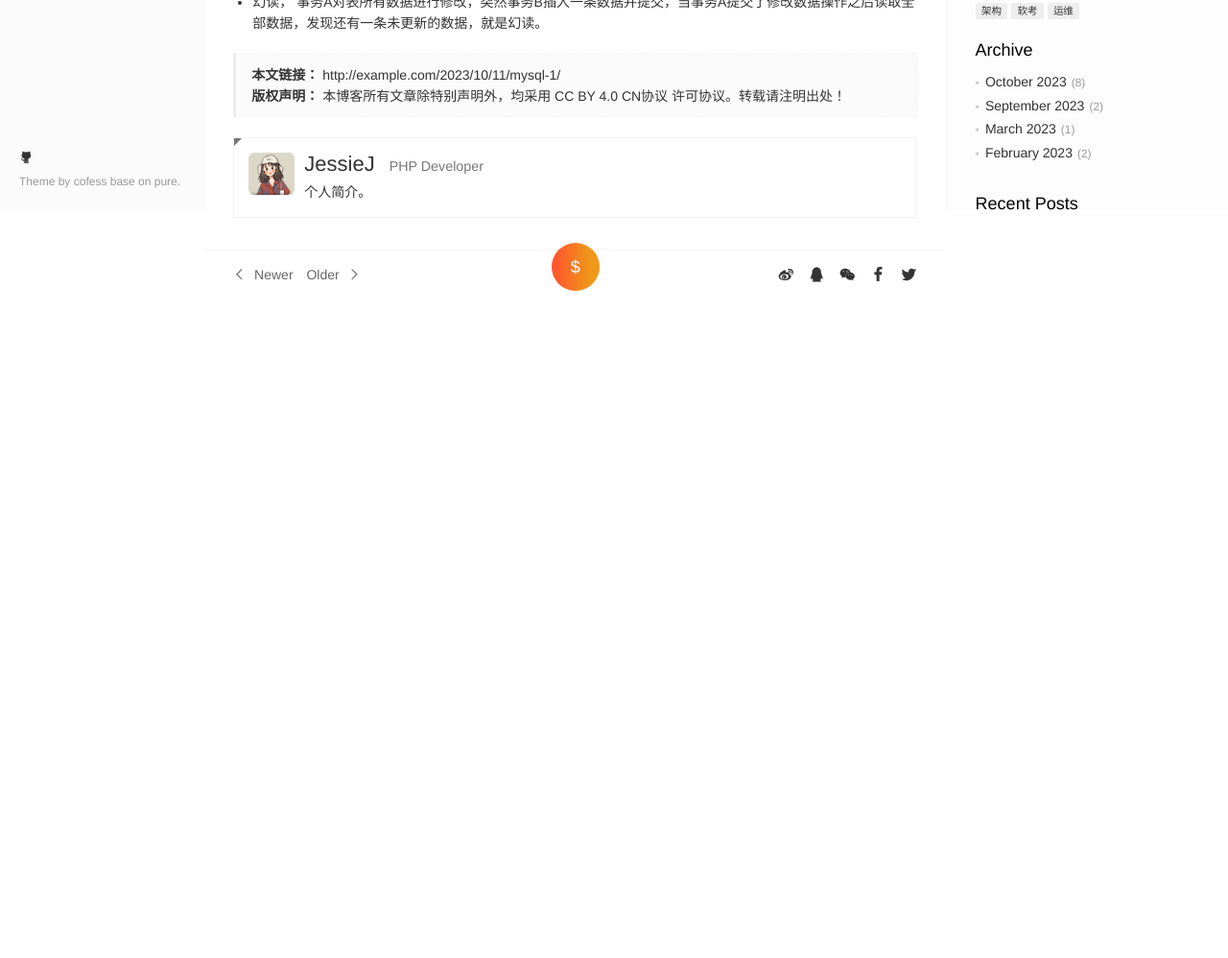
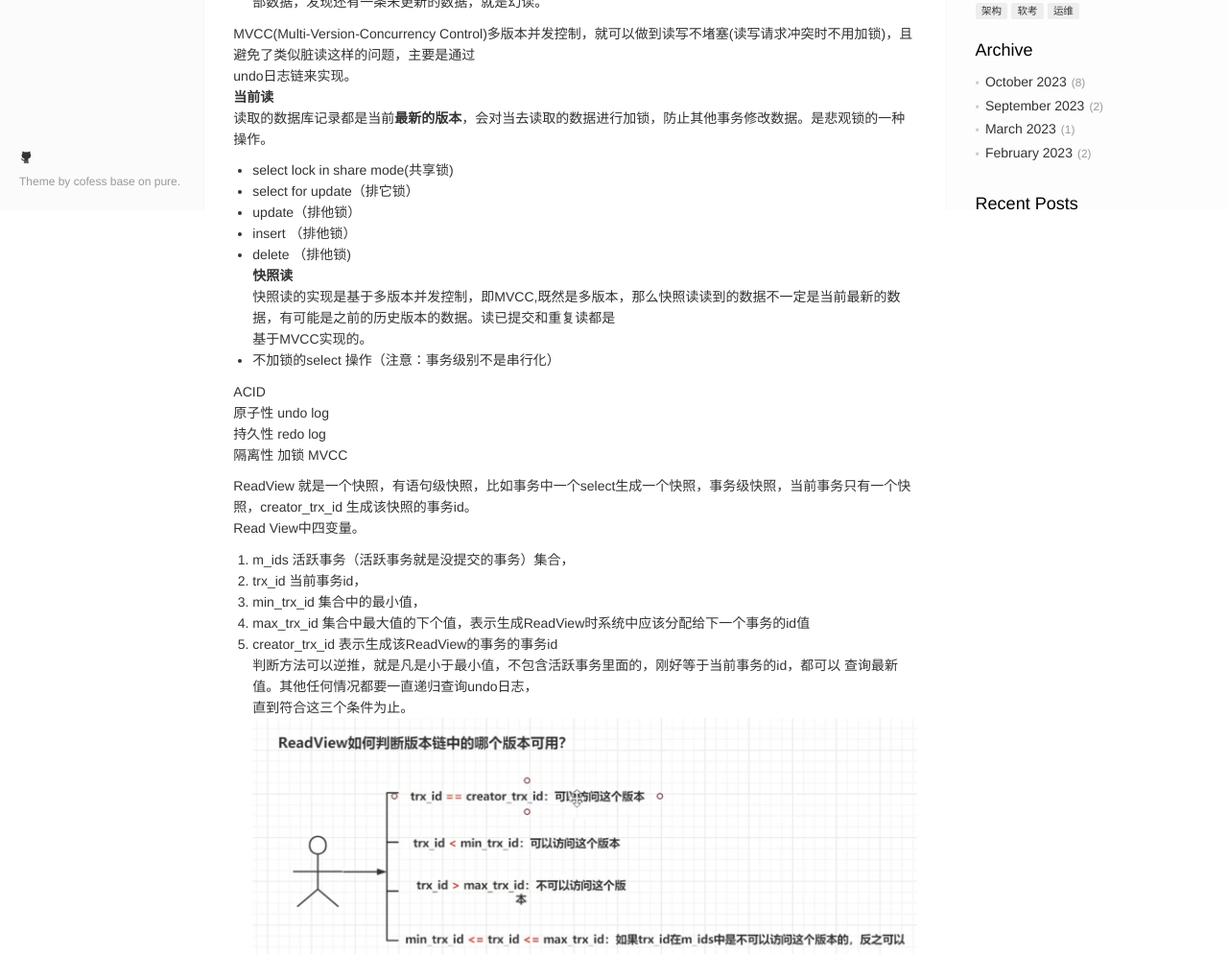
Before and after one commit to CherryJX/cherryJX.github.io, a plain HTML site: page 2023/10/11/mysql-1/index.html in a window 1280 px wide. Shown: the part 581-1579 px from the top of the page at 96% size. Before the commit the page ends 893 px from the top, so only its background shows below. Drawn offline with nearby package versions, Linux system fonts and the light colour scheme; no server answers; a script that the page names is missing.

Commit message:
Site updated: 2023-11-10 14:43:04

```diff
--- a/2023/10/11/mysql-1/index.html
+++ b/2023/10/11/mysql-1/index.html
@@ -18,18 +18,20 @@
 
 
   <title>MySQL事务四种隔离级别原理以及延伸问题 | Hexo</title>
-  <meta name="description" content="MySQL支持四种事务隔离级别：InnoDB引擎中，定义了四种隔离级别供我们使用，级别越高事务隔离性越好，但性能就越低，而隔离性由MySQL的各种锁以及MVCC机制来实现。MVCC(Multi-Version-Concurrency Control)多版本并发控制，就可以做到读写不堵塞，且避免了类似脏读这样的问题，主要是通过undo日志链来实现。  读未提交 （Read Uncommitted）:">
+  <meta name="description" content="MySQL支持四种事务隔离级别：InnoDB引擎中，定义了四种隔离级别供我们使用，级别越高事务隔离性越好，但性能就越低，而隔离性由MySQL的各种锁以及MVCC机制来实现。  读未提交 （Read Uncommitted）: 允许事务读取其他事务未提交的数据，可能导致脏读，不可重复读和幻读问题。 读已提交 （Read Committed）：保证事务读取的数据都是已提交的，避免了脏读，但有可能出现不">
 <meta property="og:type" content="article">
 <meta property="og:title" content="MySQL事务四种隔离级别原理以及延伸问题">
 <meta property="og:url" content="http://example.com/2023/10/11/mysql-1/index.html">
 <meta property="og:site_name" content="Hexo">
-<meta property="og:description" content="MySQL支持四种事务隔离级别：InnoDB引擎中，定义了四种隔离级别供我们使用，级别越高事务隔离性越好，但性能就越低，而隔离性由MySQL的各种锁以及MVCC机制来实现。MVCC(Multi-Version-Concurrency Control)多版本并发控制，就可以做到读写不堵塞，且避免了类似脏读这样的问题，主要是通过undo日志链来实现。  读未提交 （Read Uncommitted）:">
+<meta property="og:description" content="MySQL支持四种事务隔离级别：InnoDB引擎中，定义了四种隔离级别供我们使用，级别越高事务隔离性越好，但性能就越低，而隔离性由MySQL的各种锁以及MVCC机制来实现。  读未提交 （Read Uncommitted）: 允许事务读取其他事务未提交的数据，可能导致脏读，不可重复读和幻读问题。 读已提交 （Read Committed）：保证事务读取的数据都是已提交的，避免了脏读，但有可能出现不">
 <meta property="og:locale" content="en_US">
+<meta property="og:image" content="http://example.com/images/readview.png">
 <meta property="article:published_time" content="2023-10-11T07:09:06.000Z">
-<meta property="article:modified_time" content="2023-10-13T01:01:11.656Z">
+<meta property="article:modified_time" content="2023-11-10T02:32:25.157Z">
 <meta property="article:author" content="John Doe">
 <meta property="article:tag" content="MySQL">
 <meta name="twitter:card" content="summary">
+<meta name="twitter:image" content="http://example.com/images/readview.png">
   <!-- Canonical links -->
   <link rel="canonical" href="http://example.com/2023/10/11/mysql-1/index.html">
 
@@ -380,11 +382,11 @@
     </div>
     <div class="article-entry marked-body" itemprop="articleBody">
 
-        <h6 id="MySQL支持四种事务隔离级别："><a href="#MySQL支持四种事务隔离级别：" class="headerlink" title="MySQL支持四种事务隔离级别："></a>MySQL支持四种事务隔离级别：</h6><p>InnoDB引擎中，定义了四种隔离级别供我们使用，级别越高事务隔离性越好，但性能就越低，而隔离性由MySQL的各种锁以及MVCC机制来实现。<br>MVCC(Multi-Version-Concurrency Control)多版本并发控制，就可以做到读写不堵塞，且避免了类似脏读这样的问题，主要是通过undo日志链来实现。</p>
+        <h6 id="MySQL支持四种事务隔离级别："><a href="#MySQL支持四种事务隔离级别：" class="headerlink" title="MySQL支持四种事务隔离级别："></a>MySQL支持四种事务隔离级别：</h6><p>InnoDB引擎中，定义了四种隔离级别供我们使用，级别越高事务隔离性越好，但性能就越低，而隔离性由MySQL的各种锁以及MVCC机制来实现。</p>
 <ul>
 <li>读未提交 （Read Uncommitted）: 允许事务读取其他事务未提交的数据，可能导致脏读，不可重复读和幻读问题。</li>
 <li>读已提交 （Read Committed）：保证事务读取的数据都是已提交的，避免了脏读，但有可能出现不可重复读和幻读问题。（语句级快照）</li>
-<li>可重复读 （Repeatable Read）：Mysql默认的事务隔离级别，该隔离级别在读提交的基础上，进一步限制了并发事务对数据的修改，确保了事务读取的数据在整个事务期间不变，但仍然存在幻读问题。（事务级快照）</li>
+<li>可重复读 （Repeatable Read）：Mysql默认的事务隔离级别，该隔离级别在读提交的基础上，进一步限制了并发事务对数据的修改，确保了事务读取的数据在<br>整个事务期间不变，但仍然存在幻读问题。（事务级快照）</li>
 <li>串行化（serializable）：该隔离级别是最高的隔离级别，它确保了事务的串行执行，避免了脏读，不可重复读和幻读问题，但也会降低系统的并发度。</li>
 </ul>
 <h6 id="搞懂脏读-不可重复读-幻读"><a href="#搞懂脏读-不可重复读-幻读" class="headerlink" title="搞懂脏读 不可重复读 幻读"></a>搞懂脏读 不可重复读 幻读</h6><ul>
@@ -392,6 +394,24 @@
 <li>不可重复读， 在一个事务内，最开始读到的数据和事务结束前任意时刻读到的同一批数据存在不一致的情况。读未提交和读提交时，会发生不可重复读现象。</li>
 <li>幻读， 事务A对表所有数据进行修改，突然事务B插入一条数据并提交，当事务A提交了修改数据操作之后读取全部数据，发现还有一条未更新的数据，就是幻读。</li>
 </ul>
+<p>MVCC(Multi-Version-Concurrency Control)多版本并发控制，就可以做到读写不堵塞(读写请求冲突时不用加锁)，且避免了类似脏读这样的问题，主要是通过<br>undo日志链来实现。<br><strong>当前读</strong><br>读取的数据库记录都是当前<strong>最新的版本</strong>，会对当去读取的数据进行加锁，防止其他事务修改数据。是悲观锁的一种操作。</p>
+<ul>
+<li>select lock in share mode(共享锁)</li>
+<li>select for update（排它锁）</li>
+<li>update（排他锁）</li>
+<li>insert （排他锁）</li>
+<li>delete （排他锁)<br><strong>快照读</strong><br>快照读的实现是基于多版本并发控制，即MVCC,既然是多版本，那么快照读读到的数据不一定是当前最新的数据，有可能是之前的历史版本的数据。读已提交和重复读都是<br>基于MVCC实现的。</li>
+<li>不加锁的select 操作（注意：事务级别不是串行化）</li>
+</ul>
+<p>ACID<br>原子性 undo log<br>持久性 redo log<br>隔离性 加锁 MVCC</p>
+<p>ReadView 就是一个快照，有语句级快照，比如事务中一个select生成一个快照，事务级快照，当前事务只有一个快照，creator_trx_id 生成该快照的事务id。<br>Read View中四变量。</p>
+<ol>
+<li>m_ids 活跃事务（活跃事务就是没提交的事务）集合，</li>
+<li>trx_id 当前事务id，</li>
+<li>min_trx_id 集合中的最小值，</li>
+<li>max_trx_id 集合中最大值的下个值，表示生成ReadView时系统中应该分配给下一个事务的id值</li>
+<li>creator_trx_id 表示生成该ReadView的事务的事务id<br>判断方法可以逆推，就是凡是小于最小值，不包含活跃事务里面的，刚好等于当前事务的id，都可以 查询最新值。其他任何情况都要一直递归查询undo日志，<br>直到符合这三个条件为止。<br><img src="/../images/readview.png" alt="readview.png"></li>
+</ol>
 
 
     </div>
```
Also changed, not shown: 2023/10/09/horizontal-division-table-1/index.html (+4 -4 lines), 2023/10/20/snowflake/index.html (+11 -7 lines), images/readview.png (added).
